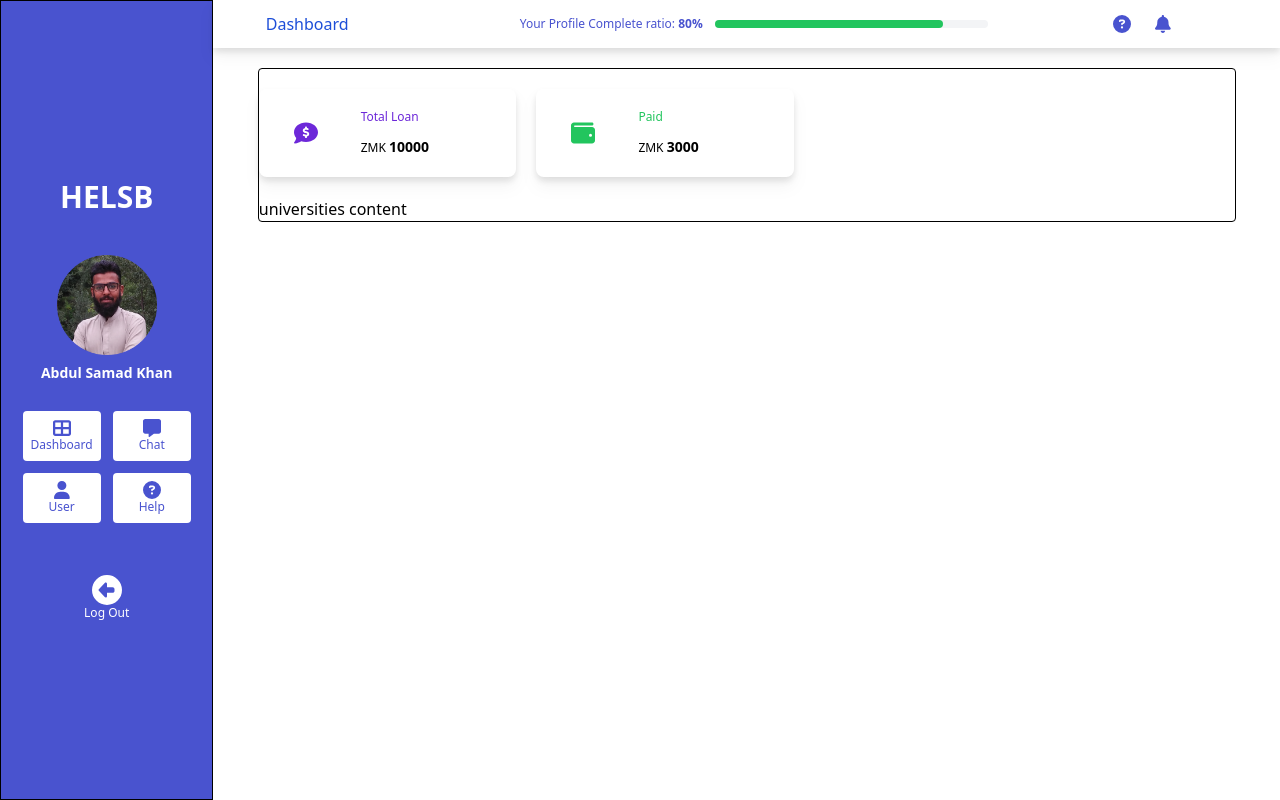
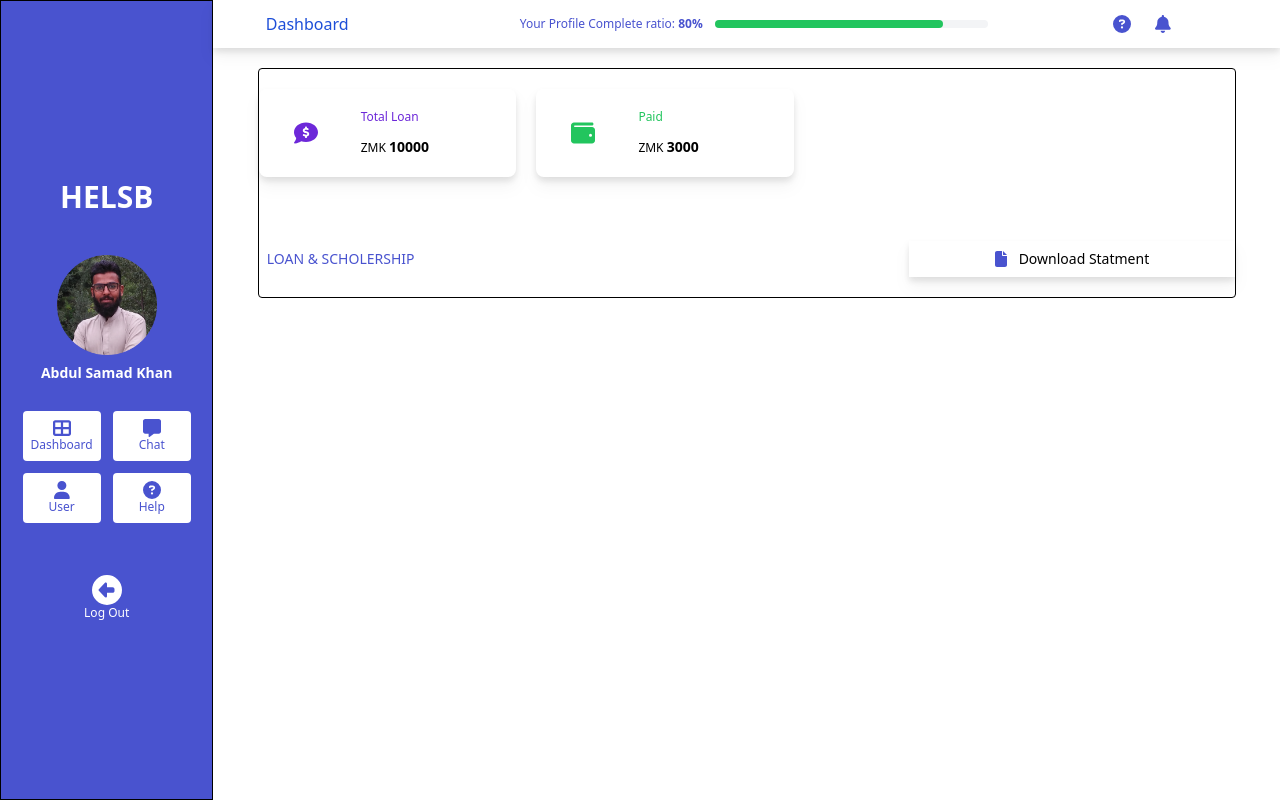
Before and after one commit to AbdulSamad676/Dashboard-in-React, a React (Vite) app: page /dashboard in a window 1280 px wide. Built offline with nearby package versions, Linux system fonts and the light colour scheme.

Commit message:
description row added

```diff
--- a/src/pages/Dashboard.jsx
+++ b/src/pages/Dashboard.jsx
@@ -1,3 +1,5 @@
+import { faFile } from '@fortawesome/free-solid-svg-icons';
+import { FontAwesomeIcon } from '@fortawesome/react-fontawesome';
 import React from 'react';
 import LoansCard from '../components/LoanCard';
 
@@ -27,7 +29,17 @@ function Dashboard() {
 				{/* <LoansCard textColor={textColor} />
 				<LoansCard /> */}
 			</div>
-			<div className='uni-row'>universities content</div>
+			<div className='label-row mt-16 mb-5 flex flex-wrap justify-between'>
+				<div className='flex items-center justify-center sm:justify-start w-full sm:w-6/12 md:w-4/12 p-2'>
+					<p className='uppercase text-sm primary p-0 m-0 '>
+						Loan & Scholership
+					</p>
+				</div>
+				<div className='flex items-center justify-center secondary-bg drop-shadow-lg w-full sm:w-6/12 md:w-4/12 p-2'>
+					<FontAwesomeIcon className='primary mr-3' icon={faFile} />
+					<p className='p-0 m-0 text-sm'> Download Statment</p>
+				</div>
+			</div>
 		</div>
 	);
 }
```
